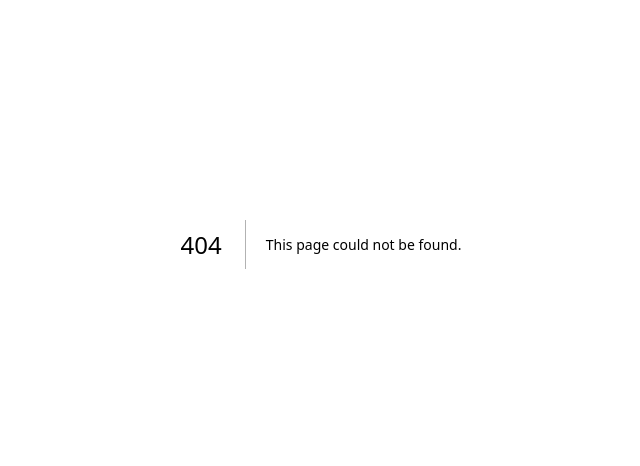
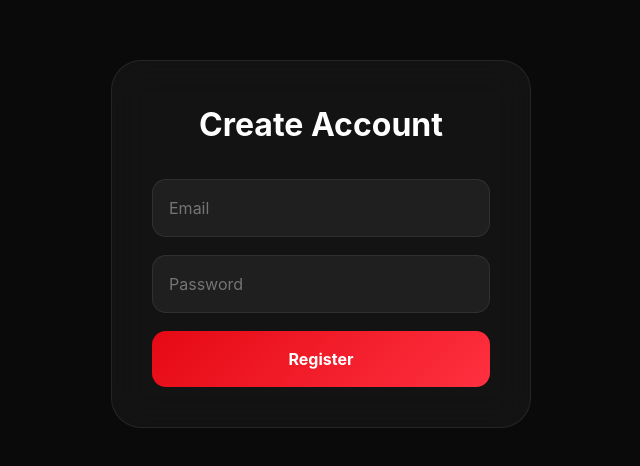
Before and after one commit to YssraChahine/Media-Tracker, a Next.js app: page /register in a window 1280 px wide. Before the commit this address had no page. Shown: the part 156-622 px from the top of the page, without its empty margins (319-959 px from the left). Built offline with nearby package versions, Linux system fonts and the light colour scheme.

Commit message:
add register user

```diff
--- a/package.json
+++ b/package.json
@@ -10,6 +10,7 @@
     "test": "jest --watchAll"
   },
   "dependencies": {
+    "bcryptjs": "^3.0.3",
     "eslint": "8.44.0",
     "eslint-config-next": "13.4.8",
     "mongoose": "^9.5.0",
--- /dev/null
+++ b/pages/register.js
@@ -0,0 +1,132 @@
+import { useState } from "react";
+import styled from "styled-components";
+import { useRouter } from "next/router";
+
+export default function RegisterPage() {
+  const router = useRouter();
+  const [email, setEmail] = useState("");
+  const [password, setPassword] = useState("");
+  const [error, setError] = useState("");
+  const [loading, setLoading] = useState(false);
+
+  async function handleSubmit(event) {
+    event.preventDefault();
+
+    try {
+      setLoading(true);
+      setError("");
+
+      const response = await fetch("/api/auth/register", {
+        method: "POST",
+        headers: {
+          "Content-Type": "application/json",
+        },
+        body: JSON.stringify({
+          email,
+          password,
+        }),
+      });
+
+      const data = await response.json();
+
+      if (!response.ok) {
+        throw new Error(data.message);
+      }
+      router.push("/login");
+    } catch (error) {
+      setError(error.message);
+    } finally {
+      setLoading(false);
+    }
+  }
+
+  return (
+    <Main>
+      <Card>
+        <Title>Create Account</Title>
+
+        <Form onSubmit={handleSubmit}>
+          <Input
+            type="email"
+            placeholder="Email"
+            value={email}
+            onChange={(event) => setEmail(event.target.value)}
+          />
+
+          <Input
+            type="password"
+            placeholder="Password"
+            value={password}
+            onChange={(event) => setPassword(event.target.value)}
+          />
+
+          {error && <ErrorMessage>{error}</ErrorMessage>}
+
+          <Button type="submit" disabled={loading}>
+            {loading ? "Creating..." : "Register"}
+          </Button>
+        </Form>
+      </Card>
+    </Main>
+  );
+}
+
+const Main = styled.main`
+  min-height: 100vh;
+  display: flex;
+  justify-content: center;
+  align-items: center;
+  background: #0a0a0a;
+  padding: 20px;
+`;
+
+const Card = styled.div`
+  width: 100%;
+  max-width: 420px;
+  padding: 40px;
+  border-radius: 30px;
+  background: rgba(255, 255, 255, 0.04);
+  border: 1px solid rgba(255, 255, 255, 0.08);
+  backdrop-filter: blur(20px);
+`;
+
+const Title = styled.h1`
+  font-size: 2rem;
+  margin-bottom: 30px;
+  text-align: center;
+`;
+
+const Form = styled.form`
+  display: flex;
+  flex-direction: column;
+  gap: 18px;
+`;
+
+const Input = styled.input`
+  padding: 16px;
+  border-radius: 14px;
+  border: 1px solid rgba(255, 255, 255, 0.08);
+  background: rgba(255, 255, 255, 0.05);
+  color: white;
+  font-size: 1rem;
+  &:focus {
+    outline: none;
+    border-color: rgba(229, 9, 20, 0.5);
+  }
+`;
+
+const Button = styled.button`
+  padding: 16px;
+  border: none;
+  border-radius: 14px;
+  background: linear-gradient(135deg, #e50914, #ff3040);
+  color: white;
+  font-weight: 700;
+  cursor: pointer;
+`;
+
+const ErrorMessage = styled.p`
+  color: #ff6b6b;
+  font-size: 0.9rem;
+  text-align: center;
+`;
```
Also changed, not shown: db/models/User.js (added, +24 -0 lines), pages/api/auth/register.js (added, +49 -0 lines), 1 other file (tests, documents, lock files or other folders).
